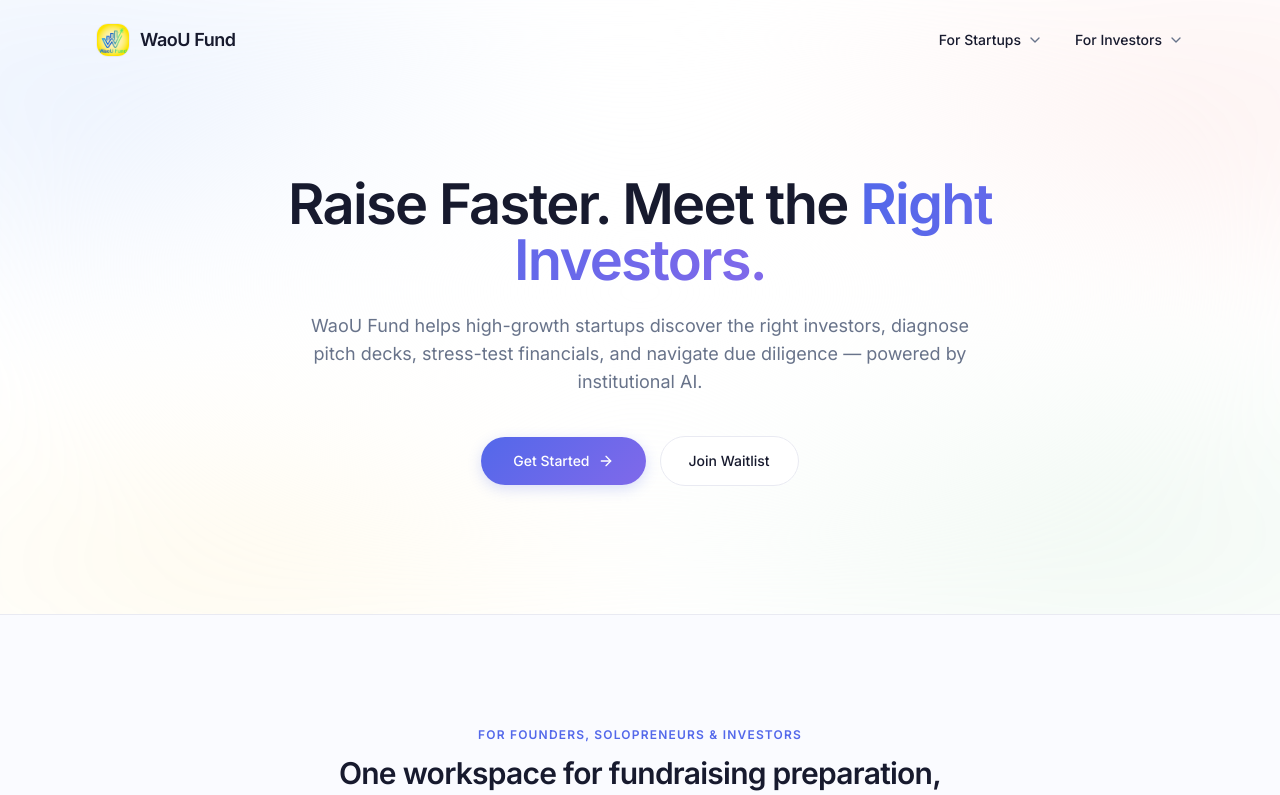
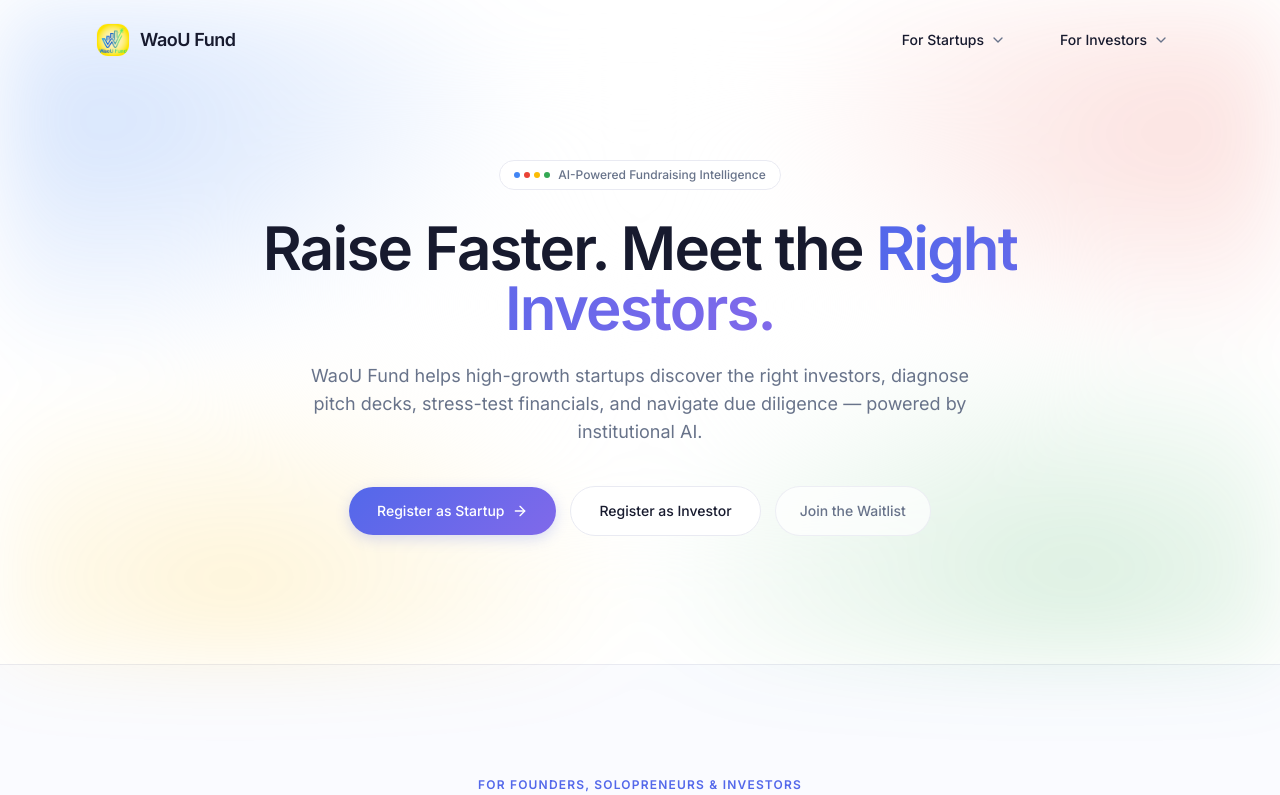
Before and after one commit to AhanaKulkarni/waoufund, a Next.js app: page / in a window 1280 px wide. Shown: the top 795 px of the page. Built offline with nearby package versions, Linux system fonts and the light colour scheme.

Commit message:
Fix dropdown hover persistence, enhance 4-colour Google ambient hero, and update hero CTAs

```diff
--- a/src/app/globals.css
+++ b/src/app/globals.css
@@ -33,37 +33,35 @@ body {
   );
 }
 
-/* Hero Section: Predominantly white canvas with ultra-subtle four-colour Google ambient light */
+/* Hero Section: Luminous white canvas illuminated by four-colour Google ambient light */
 .hero-google-ambient {
   position: relative;
   background-color: #FFFFFF;
-  overflow: hidden;
 }
 
 .hero-google-ambient::before {
   content: '';
   position: absolute;
-  inset: -12%;
+  inset: 0;
   z-index: 0;
   pointer-events: none;
   background:
-    /* Central white breathing room to keep text area crisp & predominantly white */
-    radial-gradient(ellipse 52% 48% at 50% 48%, rgba(255, 255, 255, 0.92) 0%, rgba(255, 255, 255, 0) 75%),
-    /* Google Blue (#4285F4) — soft ambient diffusion from upper-left */
-    radial-gradient(ellipse 48% 46% at 14% 22%, rgba(66, 133, 244, 0.10) 0%, rgba(66, 133, 244, 0) 70%),
-    /* Google Red (#EA4335) — faint warm ambient glow toward upper-right */
-    radial-gradient(ellipse 44% 42% at 86% 24%, rgba(234, 67, 53, 0.065) 0%, rgba(234, 67, 53, 0) 70%),
-    /* Google Yellow (#FBBC05) — subtle warm highlight toward lower-left */
-    radial-gradient(ellipse 42% 40% at 24% 84%, rgba(251, 188, 5, 0.065) 0%, rgba(251, 188, 5, 0) 70%),
-    /* Google Green (#34A853) — natural soft blend toward lower-right */
-    radial-gradient(ellipse 46% 44% at 80% 80%, rgba(52, 168, 83, 0.07) 0%, rgba(52, 168, 83, 0) 70%);
-  filter: blur(56px);
+    /* Central white breathing room so headline & copy remain ultra-crisp */
+    radial-gradient(ellipse 46% 44% at 50% 46%, rgba(255, 255, 255, 0.90) 0%, rgba(255, 255, 255, 0) 78%),
+    /* Google Blue (#4285F4) — upper-left ambient cloud */
+    radial-gradient(ellipse 48% 52% at 8% 18%, rgba(66, 133, 244, 0.22) 0%, rgba(66, 133, 244, 0) 72%),
+    /* Google Red (#EA4335) — upper-right warm ambient cloud */
+    radial-gradient(ellipse 46% 48% at 92% 20%, rgba(234, 67, 53, 0.16) 0%, rgba(234, 67, 53, 0) 72%),
+    /* Google Yellow (#FBBC05) — lower-left warm sunlight highlight */
+    radial-gradient(ellipse 45% 46% at 18% 88%, rgba(251, 188, 5, 0.16) 0%, rgba(251, 188, 5, 0) 72%),
+    /* Google Green (#34A853) — lower-right fresh ambient cloud */
+    radial-gradient(ellipse 48% 50% at 84% 86%, rgba(52, 168, 83, 0.18) 0%, rgba(52, 168, 83, 0) 72%);
+  filter: blur(40px);
   transform: translateZ(0);
 }
 
 .hero-google-ambient > * {
   position: relative;
-  z-index: 1;
 }
 
 /* Primary blue-to-lavender gradient button */
@@ -101,4 +99,11 @@ body {
   border: 1px solid #E9EAF2;
   border-radius: 20px;
   box-shadow: 0 4px 20px -4px rgba(23, 26, 46, 0.04);
+  transition: transform 0.25s cubic-bezier(0.16, 1, 0.3, 1), box-shadow 0.25s ease, border-color 0.25s ease;
 }
+
+.waou-card:hover {
+  transform: translateY(-2px);
+  border-color: #D6DCF0;
+  box-shadow: 0 14px 32px -8px rgba(83, 104, 234, 0.09), 0 4px 10px -2px rgba(23, 26, 46, 0.03);
+}
--- a/src/app/page.tsx
+++ b/src/app/page.tsx
@@ -76,8 +76,18 @@ export default function HomePage() {
       <div className="hero-google-ambient border-b border-[#E9EAF2]">
         <Navbar />
 
-        <section className="max-w-4xl mx-auto px-6 sm:px-8 pt-16 pb-24 sm:pt-24 sm:pb-32 text-center">
-          <h1 className="text-4xl sm:text-5xl md:text-[3.5rem] font-semibold text-[#171A2E] tracking-[-0.03em] leading-[1.12] mb-6">
+        <section className="max-w-4xl mx-auto px-6 sm:px-8 pt-14 pb-24 sm:pt-20 sm:pb-32 text-center relative z-10">
+          <div className="inline-flex items-center gap-2 px-3.5 py-1.5 rounded-full bg-white/90 border border-[#E9EAF2] shadow-xs text-xs font-medium text-[#171A2E] mb-7">
+            <span className="flex items-center gap-1" aria-hidden="true">
+              <span className="w-1.5 h-1.5 rounded-full bg-[#4285F4]" />
+              <span className="w-1.5 h-1.5 rounded-full bg-[#EA4335]" />
+              <span className="w-1.5 h-1.5 rounded-full bg-[#FBBC05]" />
+              <span className="w-1.5 h-1.5 rounded-full bg-[#34A853]" />
+            </span>
+            <span className="text-[#68738A]">AI-Powered Fundraising Intelligence</span>
+          </div>
+
+          <h1 className="text-4xl sm:text-5xl md:text-[3.75rem] font-semibold text-[#171A2E] tracking-[-0.03em] leading-[1.1] mb-6">
             Raise Faster. Meet the{' '}
             <span className="bg-gradient-to-r from-[#5368EA] to-[#8069EA] bg-clip-text text-transparent">
               Right Investors.
@@ -89,19 +99,25 @@ export default function HomePage() {
             stress-test financials, and navigate due diligence — powered by institutional AI.
           </p>
 
-          <div className="flex flex-col sm:flex-row items-center justify-center gap-3.5">
+          <div className="flex flex-col sm:flex-row items-center justify-center gap-3.5 flex-wrap">
             <Link
               href="/auth/startup/register"
-              className="w-full sm:w-auto btn-waou-gradient px-8 py-3.5 text-sm inline-flex items-center justify-center gap-2"
+              className="w-full sm:w-auto btn-waou-gradient px-7 py-3.5 text-sm inline-flex items-center justify-center gap-2"
             >
-              <span>Get Started</span>
+              <span>Register as Startup</span>
               <ArrowRight className="w-4 h-4" />
+            </Link>
+            <Link
+              href="/auth/investor/register"
+              className="w-full sm:w-auto btn-waou-outline px-7 py-3.5 text-sm inline-flex items-center justify-center shadow-xs"
+            >
+              Register as Investor
             </Link>
             <a
               href="#waitlist"
-              className="w-full sm:w-auto btn-waou-outline px-7 py-3.5 text-sm inline-flex items-center justify-center"
+              className="w-full sm:w-auto px-6 py-3.5 rounded-full text-sm font-medium text-[#68738A] hover:text-[#171A2E] bg-white/70 hover:bg-white border border-[#E9EAF2]/80 transition-all inline-flex items-center justify-center"
             >
-              Join Waitlist
+              Join the Waitlist
             </a>
           </div>
         </section>
--- a/src/components/Navbar.tsx
+++ b/src/components/Navbar.tsx
@@ -3,12 +3,13 @@
 import React, { useState, useRef, useEffect } from 'react';
 import Link from 'next/link';
 import Image from 'next/image';
-import { ChevronDown, Menu, X } from 'lucide-react';
+import { ChevronDown, Menu, X, ArrowUpRight } from 'lucide-react';
 
 export default function Navbar() {
   const [openMenu, setOpenMenu] = useState<'startups' | 'investors' | null>(null);
   const [mobileOpen, setMobileOpen] = useState(false);
   const navRef = useRef<HTMLDivElement>(null);
+  const closeTimeoutRef = useRef<NodeJS.Timeout | null>(null);
 
   useEffect(() => {
     const handleClickOutside = (event: MouseEvent) => {
@@ -17,14 +18,29 @@ export default function Navbar() {
       }
     };
     document.addEventListener('mousedown', handleClickOutside);
-    return () => document.removeEventListener('mousedown', handleClickOutside);
+    return () => {
+      document.removeEventListener('mousedown', handleClickOutside);
+      if (closeTimeoutRef.current) clearTimeout(closeTimeoutRef.current);
+    };
   }, []);
 
+  const handleMouseEnter = (menu: 'startups' | 'investors') => {
+    if (closeTimeoutRef.current) {
+      clearTimeout(closeTimeoutRef.current);
+      closeTimeoutRef.current = null;
+    }
+    setOpenMenu(menu);
+  };
+
+  const handleMouseLeave = () => {
+    if (closeTimeoutRef.current) clearTimeout(closeTimeoutRef.current);
+    closeTimeoutRef.current = setTimeout(() => {
+      setOpenMenu(null);
+    }, 240);
+  };
+
   return (
-    <header
-      ref={navRef}
-      className="w-full bg-transparent relative z-40"
-    >
+    <header ref={navRef} className="w-full bg-transparent relative z-50">
       <div className="max-w-6xl mx-auto px-6 sm:px-8 h-20 flex items-center justify-between">
         {/* LEFT: WaoU Fund Logo */}
         <Link href="/" className="flex items-center gap-2.5 group">
@@ -33,7 +49,7 @@ export default function Navbar() {
             alt="WaoU Fund Logo"
             width={34}
             height={34}
-            className="rounded-xl border border-[#E9EAF2] bg-white"
+            className="rounded-xl border border-[#E9EAF2] bg-white shadow-xs transition-transform group-hover:scale-105"
             priority
           />
           <span className="text-lg font-semibold tracking-tight text-[#171A2E]">
@@ -42,43 +58,49 @@ export default function Navbar() {
         </Link>
 
         {/* RIGHT/CENTRE: Two Dropdown Menus Only (Desktop) */}
-        <nav className="hidden md:flex items-center gap-8">
+        <nav className="hidden md:flex items-center gap-6">
           {/* For Startups Dropdown */}
           <div
             className="relative"
-            onMouseEnter={() => setOpenMenu('startups')}
-            onMouseLeave={() => setOpenMenu(null)}
+            onMouseEnter={() => handleMouseEnter('startups')}
+            onMouseLeave={handleMouseLeave}
           >
             <button
               type="button"
               onClick={() => setOpenMenu(openMenu === 'startups' ? null : 'startups')}
-              className="flex items-center gap-1.5 text-sm font-medium text-[#171A2E] hover:text-[#5368EA] py-2 transition-colors"
+              className={`flex items-center gap-1.5 text-sm font-medium px-3.5 py-2 rounded-full transition-all ${
+                openMenu === 'startups'
+                  ? 'bg-white/90 text-[#5368EA] shadow-xs border border-[#E9EAF2]'
+                  : 'text-[#171A2E] hover:text-[#5368EA] hover:bg-white/60 border border-transparent'
+              }`}
               aria-expanded={openMenu === 'startups'}
             >
               <span>For Startups</span>
               <ChevronDown
-                className={`w-4 h-4 text-[#68738A] transition-transform duration-150 ${
+                className={`w-4 h-4 text-[#68738A] transition-transform duration-200 ${
                   openMenu === 'startups' ? 'rotate-180 text-[#5368EA]' : ''
                 }`}
               />
             </button>
 
             {openMenu === 'startups' && (
-              <div className="absolute right-0 top-full pt-1.5 w-56">
-                <div className="bg-white rounded-2xl border border-[#E9EAF2] shadow-lg shadow-[#171A2E]/5 p-1.5">
+              <div className="absolute right-0 top-full pt-2 w-60 z-50">
+                <div className="bg-white rounded-2xl border border-[#E9EAF2] shadow-xl shadow-[#171A2E]/8 p-1.5">
                   <Link
                     href="/auth/startup/register"
                     onClick={() => setOpenMenu(null)}
-                    className="block px-4 py-2.5 rounded-xl text-sm font-medium text-[#171A2E] hover:bg-[#FAFBFF] hover:text-[#5368EA] transition-colors"
+                    className="flex items-center justify-between px-4 py-2.5 rounded-xl text-sm font-medium text-[#171A2E] hover:bg-[#FAFBFF] hover:text-[#5368EA] transition-colors"
                   >
-                    Register as a Startup
+                    <span>Register as a Startup</span>
+                    <ArrowUpRight className="w-3.5 h-3.5 opacity-50" />
                   </Link>
                   <Link
                     href="/auth/startup/login"
                     onClick={() => setOpenMenu(null)}
-                    className="block px-4 py-2.5 rounded-xl text-sm font-medium text-[#68738A] hover:bg-[#FAFBFF] hover:text-[#171A2E] transition-colors"
+                    className="flex items-center justify-between px-4 py-2.5 rounded-xl text-sm font-medium text-[#68738A] hover:bg-[#FAFBFF] hover:text-[#171A2E] transition-colors"
                   >
-                    Login as a Startup
+                    <span>Login as a Startup</span>
+                    <ArrowUpRight className="w-3.5 h-3.5 opacity-40" />
                   </Link>
                 </div>
               </div>
@@ -88,39 +110,45 @@ export default function Navbar() {
           {/* For Investors Dropdown */}
           <div
             className="relative"
-            onMouseEnter={() => setOpenMenu('investors')}
-            onMouseLeave={() => setOpenMenu(null)}
+            onMouseEnter={() => handleMouseEnter('investors')}
+            onMouseLeave={handleMouseLeave}
           >
             <button
               type="button"
               onClick={() => setOpenMenu(openMenu === 'investors' ? null : 'investors')}
-              className="flex items-center gap-1.5 text-sm font-medium text-[#171A2E] hover:text-[#5368EA] py-2 transition-colors"
+              className={`flex items-center gap-1.5 text-sm font-medium px-3.5 py-2 rounded-full transition-all ${
+                openMenu === 'investors'
+                  ? 'bg-white/90 text-[#5368EA] shadow-xs border border-[#E9EAF2]'
+                  : 'text-[#171A2E] hover:text-[#5368EA] hover:bg-white/60 border border-transparent'
+              }`}
               aria-expanded={openMenu === 'investors'}
             >
               <span>For Investors</span>
               <ChevronDown
-                className={`w-4 h-4 text-[#68738A] transition-transform duration-150 ${
+                className={`w-4 h-4 text-[#68738A] transition-transform duration-200 ${
                   openMenu === 'investors' ? 'rotate-180 text-[#5368EA]' : ''
                 }`}
               />
             </button>
 
             {openMenu === 'investors' && (
-              <div className="absolute right-0 top-full pt-1.5 w-56">
-                <div className="bg-white rounded-2xl border border-[#E9EAF2] shadow-lg shadow-[#171A2E]/5 p-1.5">
+              <div className="absolute right-0 top-full pt-2 w-60 z-50">
+                <div className="bg-white rounded-2xl border border-[#E9EAF2] shadow-xl shadow-[#171A2E]/8 p-1.5">
                   <Link
                     href="/auth/investor/register"
                     onClick={() => setOpenMenu(null)}
-                    className="block px-4 py-2.5 rounded-xl text-sm font-medium text-[#171A2E] hover:bg-[#FAFBFF] hover:text-[#5368EA] transition-colors"
+                    className="flex items-center justify-between px-4 py-2.5 rounded-xl text-sm font-medium text-[#171A2E] hover:bg-[#FAFBFF] hover:text-[#5368EA] transition-colors"
                   >
-                    Register as an Investor
+                    <span>Register as an Investor</span>
+                    <ArrowUpRight className="w-3.5 h-3.5 opacity-50" />
                   </Link>
                   <Link
                     href="/auth/investor/login"
                     onClick={() => setOpenMenu(null)}
-                    className="block px-4 py-2.5 rounded-xl text-sm font-medium text-[#68738A] hover:bg-[#FAFBFF] hover:text-[#171A2E] transition-colors"
+                    className="flex items-center justify-between px-4 py-2.5 rounded-xl text-sm font-medium text-[#68738A] hover:bg-[#FAFBFF] hover:text-[#171A2E] transition-colors"
                   >
-                    Login as an Investor
+                    <span>Login as an Investor</span>
+                    <ArrowUpRight className="w-3.5 h-3.5 opacity-40" />
                   </Link>
                 </div>
               </div>
@@ -141,7 +169,7 @@ export default function Navbar() {
 
       {/* Mobile Dropdown Drawer */}
       {mobileOpen && (
-        <div className="md:hidden bg-white border-b border-[#E9EAF2] px-6 py-5 space-y-5 shadow-md">
+        <div className="md:hidden bg-white border-b border-[#E9EAF2] px-6 py-5 space-y-5 shadow-lg">
           <div>
             <div className="text-xs font-semibold uppercase tracking-wider text-[#68738A] mb-2">
               For Startups
```
